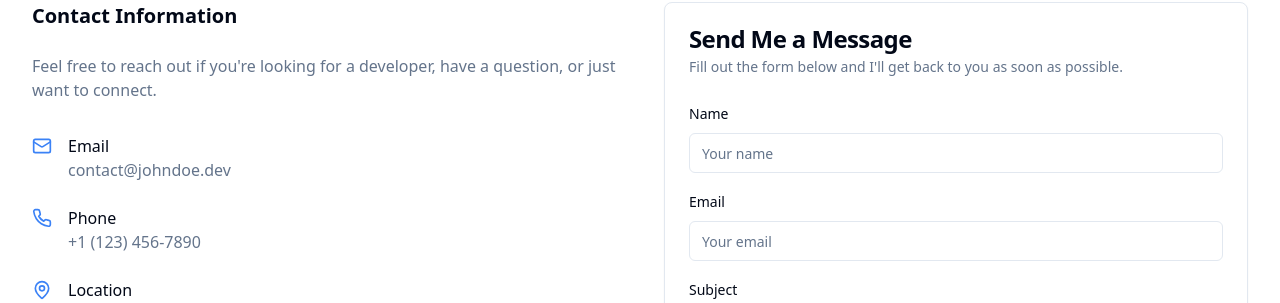
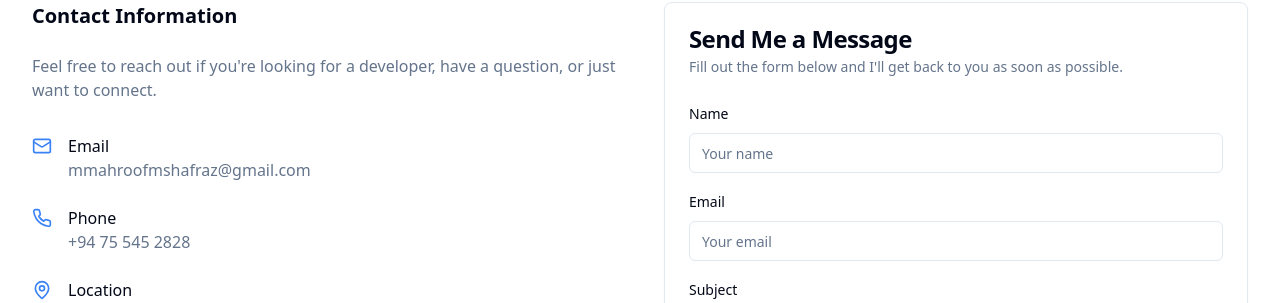
Before and after one commit to MohamedShafraz/Porfolio, a Next.js app: page / in a window 1280 px wide. Shown: the part 3376-3679 px from the top of the page. Built offline with nearby package versions, Linux system fonts and the light colour scheme.

Commit message:
change contact information

```diff
--- a/app/about/page.tsx
+++ b/app/about/page.tsx
@@ -23,7 +23,7 @@ export default function AboutPage() {
               </div>
               <h1 className="text-2xl font-bold mb-2">Mohamed Shafraz</h1>
               <p className="text-primary mb-4">Software Engineer & UI/UX Developer</p>
-              <p className="text-muted-foreground mb-6">Based in San Francisco, CA</p>
+              <p className="text-muted-foreground mb-6">Based in Sri Lanka</p>
               <div className="flex flex-col space-y-3">
                 <Button asChild>
                   <a href="/contact">Contact Me</a>
--- a/components/contact-section.tsx
+++ b/components/contact-section.tsx
@@ -61,8 +61,8 @@ export function ContactSection() {
                 <Mail className="h-5 w-5 text-primary mt-0.5" />
                 <div>
                   <h4 className="font-medium">Email</h4>
-                  <a href="mailto:contact@johndoe.dev" className="text-muted-foreground hover:text-primary">
-                    contact@johndoe.dev
+                  <a href="mailto:mmahroofmshafraz@gmail.com" className="text-muted-foreground hover:text-primary">
+                    mmahroofmshafraz@gmail.com
                   </a>
                 </div>
               </div>
@@ -71,8 +71,8 @@ export function ContactSection() {
                 <Phone className="h-5 w-5 text-primary mt-0.5" />
                 <div>
                   <h4 className="font-medium">Phone</h4>
-                  <a href="tel:+11234567890" className="text-muted-foreground hover:text-primary">
-                    +1 (123) 456-7890
+                  <a href="tel:+94755452828" className="text-muted-foreground hover:text-primary">
+                    +94 75 545 2828
                   </a>
                 </div>
               </div>
```
